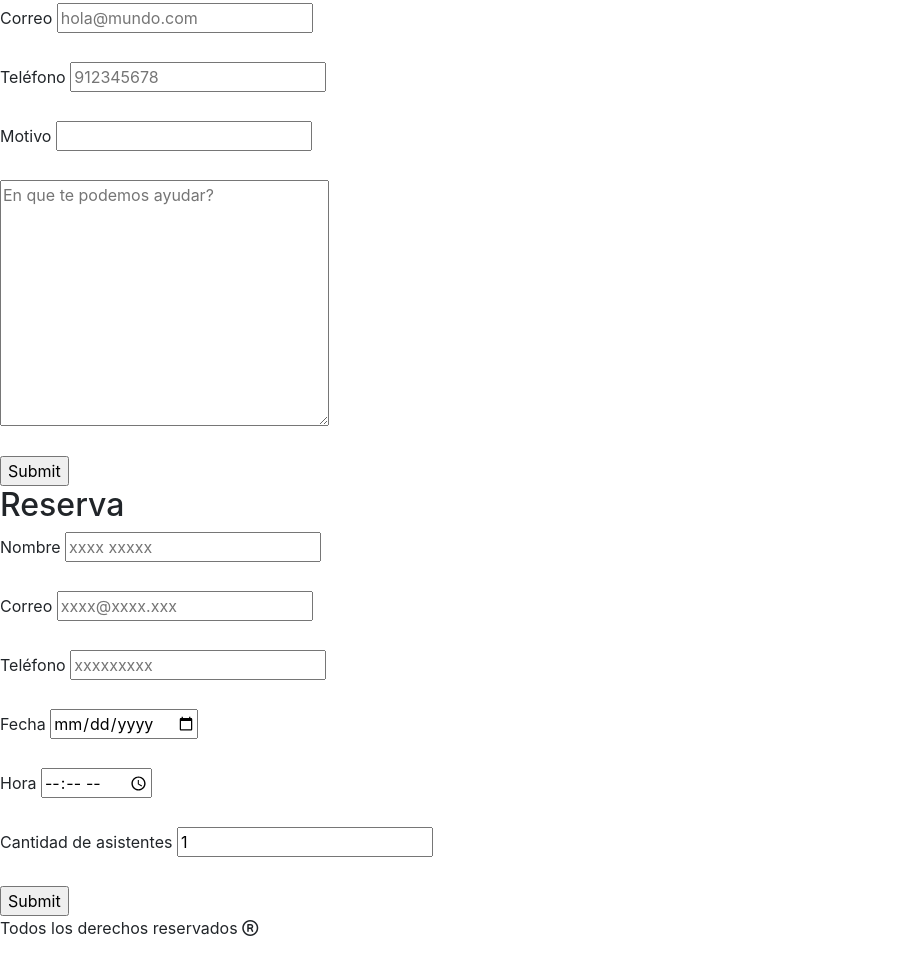
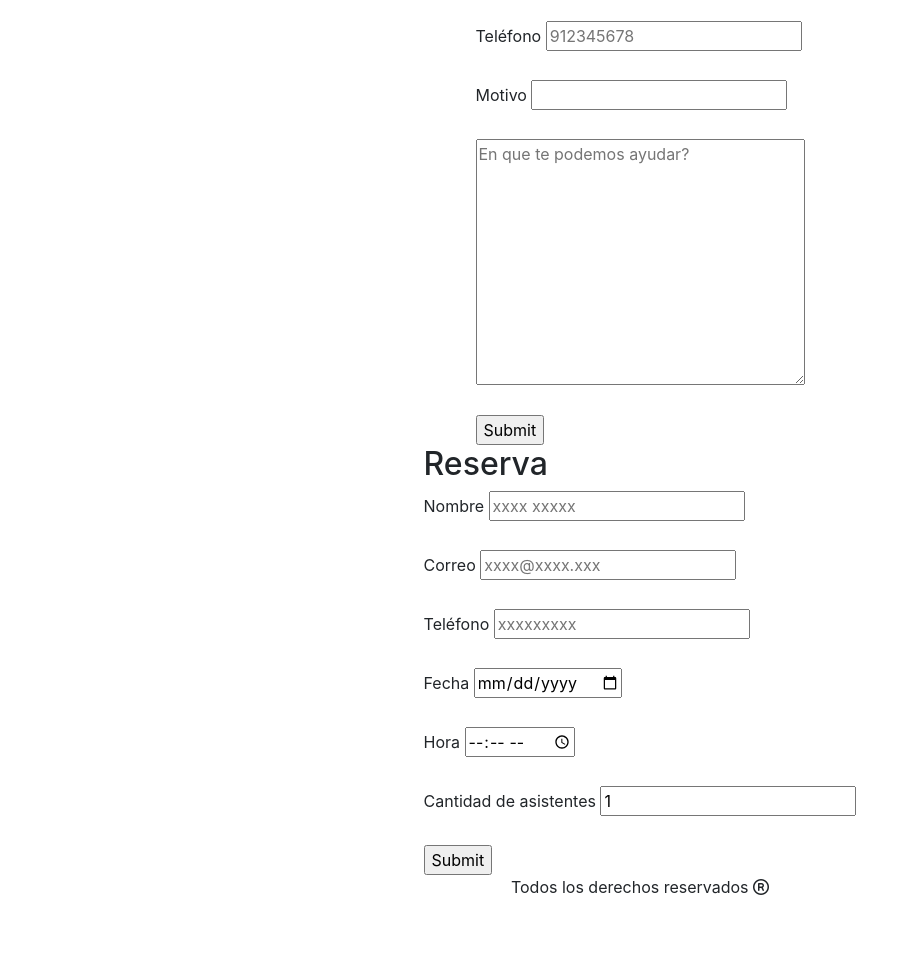
Before and after one commit to payasoex/webpage_nimrodel, a plain HTML site: page index.html in a window 1280 px wide. Shown: the part 710-1666 px from the top of the page, without its empty margins (0-919 px from the left). After the commit the page ends 1625 px from the top, so only its background shows below. Drawn offline with nearby package versions, Linux system fonts and the light colour scheme.

Commit message:
Update styles

```diff
--- a/index.html
+++ b/index.html
@@ -28,16 +28,16 @@
                     <a class="nav-item nav-link active" href="#">Nuestros Productos <span class="sr-only">(current)</span></a>
                     <a class="nav-item nav-link" href="#">Sobre Nosotros</a>
                     <a class="nav-item nav-link" href="#comuniquemonos">Comuniquemonos</a>
-                    <a class="nav-item nav-link" href="#reservas">Reserva</a>
+                    <a class="nav-item nav-link" href="#reserva">Reserva</a>
                   </div>
                 </div>
             </nav>
         </header>
         <main>
-            <h1>Nimrodel Pub Restaurant</h1>
-            <section class="destacados">
+            <section id="destacados" class="d-flex flex-column justify-content-center align-items-center">
+                <h1>Nimrodel Pub Restaurant</h1>
                 <h2>Desacados de la semana</h2>
-                <div class="card-deck">
+                <div class="card-deck row-cols-md-2">
                     <div class="card" style="width: 18rem;">
                         <img class="card-img-top" style="height: 65%;" src="./assets/img/bebidas.png" alt="bebidas surtidas">
                         <div class="card-body">
@@ -61,8 +61,8 @@
                     </div>
                 </div>
             </section>
-            <section id="comuniquemonos">
-                <form action="" method="get" >
+            <section id="comuniquemonos" class="container-fluid d-flex justify-content-center">
+                <form action="" method="get" class="d-none d-sm-block">
                     <h2>Comuniquemonos</h2>
                     <label for="nombre">Nombre</label>
                     <input type="text" name="nombre" id="nombre" placeholder="Juan Perez" required><br><br>
@@ -76,8 +76,8 @@
                     <input type="submit">
                 </form>
             </section>
-            <section id="reserva">
-                <form action="" method="get">
+            <section id="reserva" class="container d-flex justify-content-center">
+                <form action="" method="get" class="d-none d-sm-block">
                     <h2>Reserva</h2>
                     <label for="nombre_reserva">Nombre</label>
                     <input type="text" name="nombre_reserva" id="nombre_reserva" placeholder="xxxx xxxxx" required><br><br>
@@ -94,7 +94,7 @@
                     <input type="submit">
                 </form>
             </section>
-            <footer>
+            <footer class="d-flex justify-content-center">
                 <p>Todos los derechos reservados <i class="fa-regular fa-registered"></i></p>
             </footer>
         </main>
```
